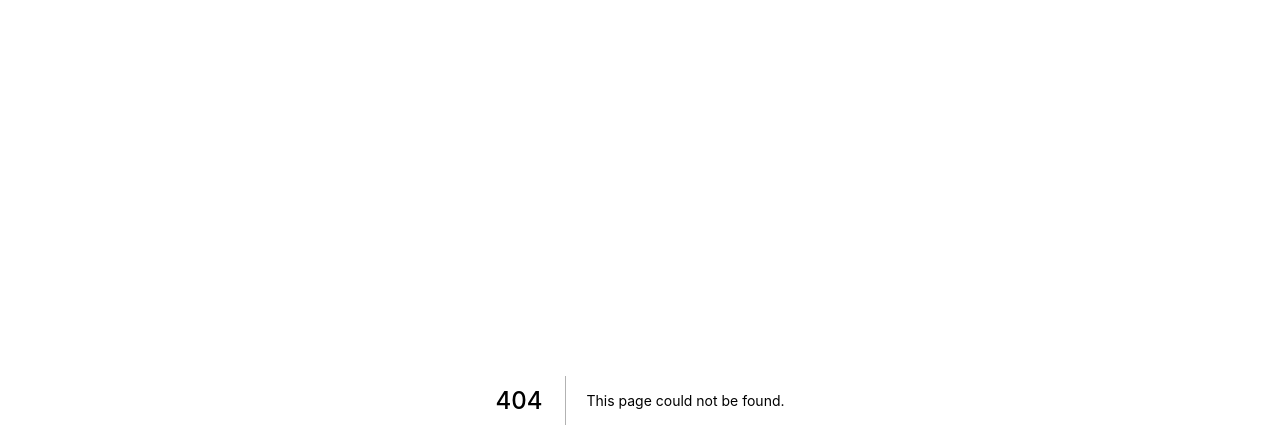
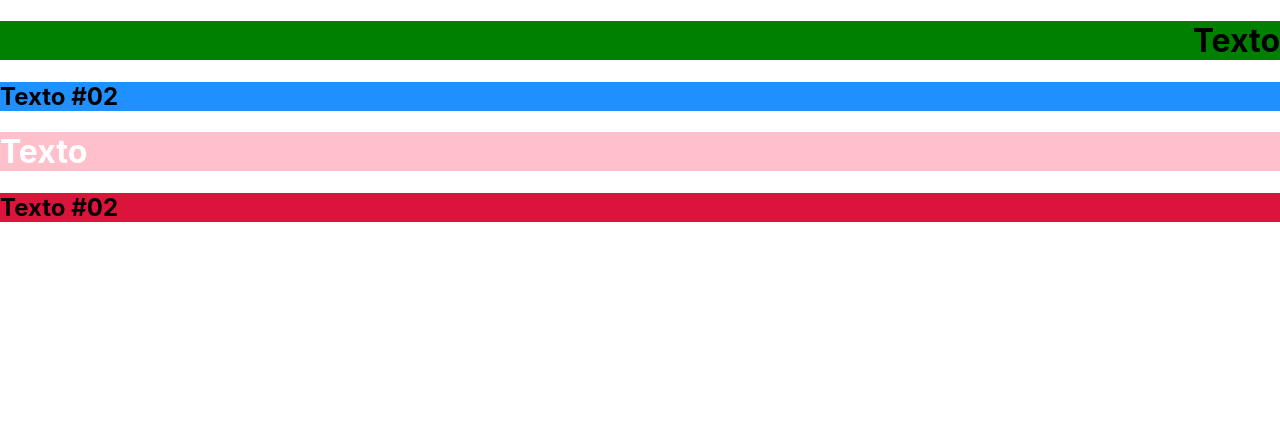
Before and after one commit to LeticiaLopess/curso-next, a Next.js app: page /css/exercitando/usandoEstilo in a window 1280 px wide. Before the commit this address had no page. Shown: the top 448 px of the page. Built offline with nearby package versions, Linux system fonts and the light colour scheme.

Commit message:
aplicando estilos de forma condicional

```diff
--- /dev/null
+++ b/components/exercitando/Estilo.jsx
@@ -0,0 +1,23 @@
+export default function Estilo(props) {
+
+const classeAplicada = props.numero >= 0 ? "azul" : "vermelho"
+
+    return (
+        <div>
+            <h1 style ={{backgroundColor: props.numero >= 0 ? "green" : "pink",
+            color: props.color,
+            textAlign: props.direita ? "right" : "left"}}>
+                Texto
+            </h1>
+            <h2 className={classeAplicada}>Texto #02</h2>
+        </div>
+    ) // ou eu coloco o conteúdo de classeAplicada dentro dos co
+}
+
+// no uso do JavaScript não podemos usar hífen como por exemplo: background-color. Usamos, nesse caso, backgroundColor
+
+// props.color - a cor foi definda em usandoEstilo.jsx
+
+// Estilos condicionais
+
+// "azul" e "vermelha" em styles -> globals.css
--- /dev/null
+++ b/pages/css/exercitando/usandoEstilo.jsx
@@ -0,0 +1,11 @@
+import Estilo from "../../../components/exercitando/Estilo";
+
+
+export default function usandoEstilo() {
+   return (
+    <div>
+        <Estilo numero = {3} color = "black" direita/>
+        <Estilo numero = {-13} color = "white" />
+    </div>
+   )
+}
```
